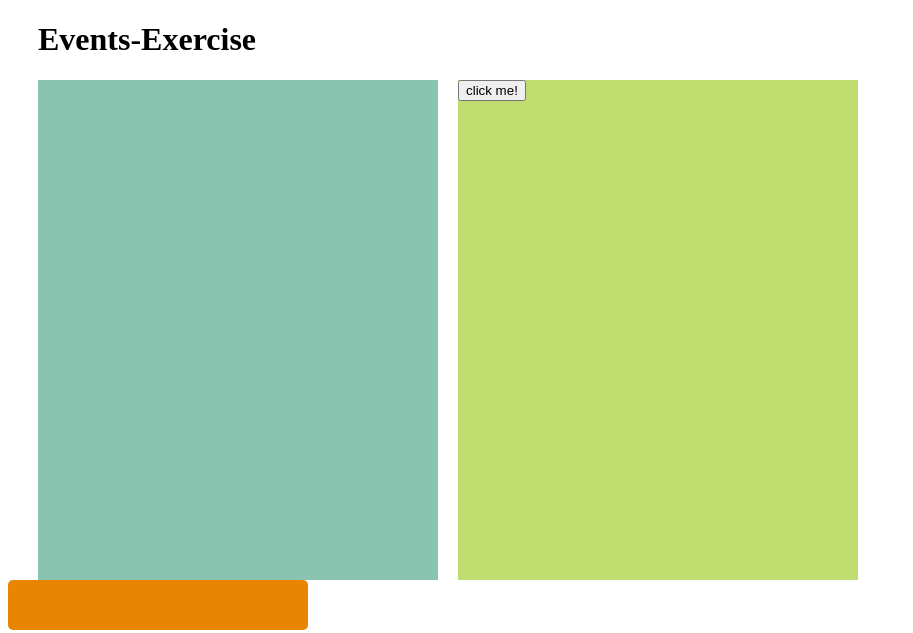
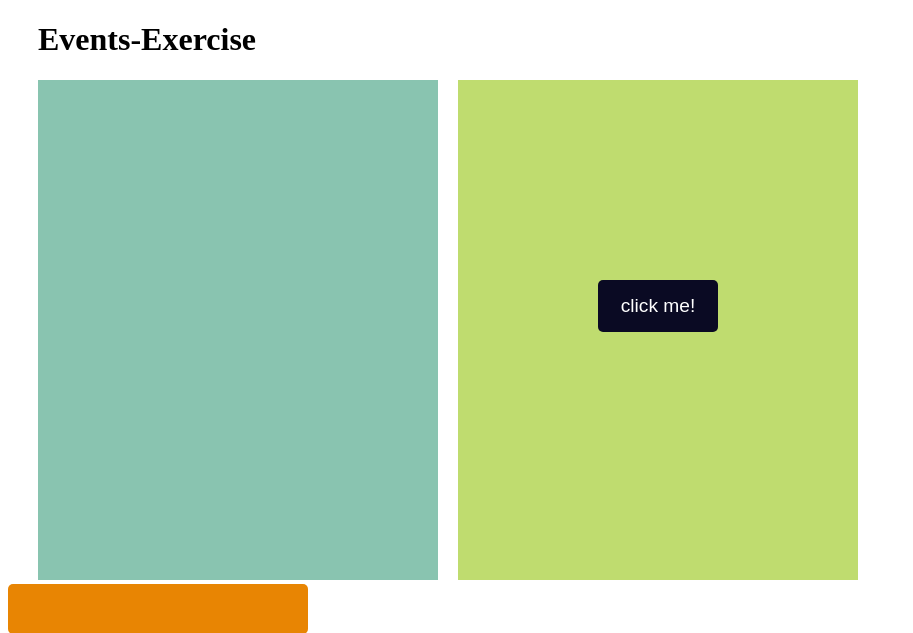
Before and after one commit to kim-langer/EIA-2-2023, a PHP site: page /eventinspector.html in a window 1280 px wide. Shown: the top 633 px of the page, without its empty margins (0-913 px from the left). Run offline with PHP 8.4, Linux system fonts and the light colour scheme.

Commit message:
fertig L02

```diff
--- a/L02/eventinspector.css
+++ b/L02/eventinspector.css
@@ -30,7 +30,15 @@
 }
 
 .buttonstyle {
-
-    margin-top: 10px;
-    margin-left: 10px;
+    position: absolute;
+    top: 40%;
+    background-color:#0a0a23;
+    color: #fff;
+    border:none;
+    border-radius:5px;
+    padding:15px;
+    min-height:30px;
+    min-width: 120px;
+    margin-left: 35%;
+    font-size: larger;
 }
--- a/L02/eventinspector.html
+++ b/L02/eventinspector.html
@@ -15,7 +15,7 @@
     <div id="div1" class="divs">
     </div>
     <div id="div0" class="divs">
-        <button id="buttonstyle">click me!</button>
+        <button class="buttonstyle">click me!</button>
     </div>
     <span id ="thespan"></span>
 </body>
--- a/L02/eventinspector.js
+++ b/L02/eventinspector.js
@@ -4,8 +4,6 @@
 */
 //Die Seite soll erst vollständig geladen werden//
 window.addEventListener('load', function () {
-    //globale Variablen//
-    let infobox = document.getElementById("thespan");
     //Die Funktion, die auf Aktiviäten auf der Seite hört//
     function handleload() {
         document.addEventListener("mousemove", setinfoBox);
@@ -41,5 +39,14 @@
     }
     ;
     handleload();
+    //Custom Event bei Klick auf den Button//
+    let button = document.querySelector("buttonstyle");
+    button.addEventListener("click", () => {
+        const event = new CustomEvent("mynewCustomEvent", { bubbles: true });
+        document.dispatchEvent(event);
+    });
+    document.addEventListener("mynewCustomEvent", (event) => {
+        console.log("Custom Event scheint zu funktionieren:", event);
+    });
 });
 //# sourceMappingURL=eventinspector.js.map
```
Also changed, not shown: L02/eventinspector.ts (+12 -3 lines), 1 other file.
